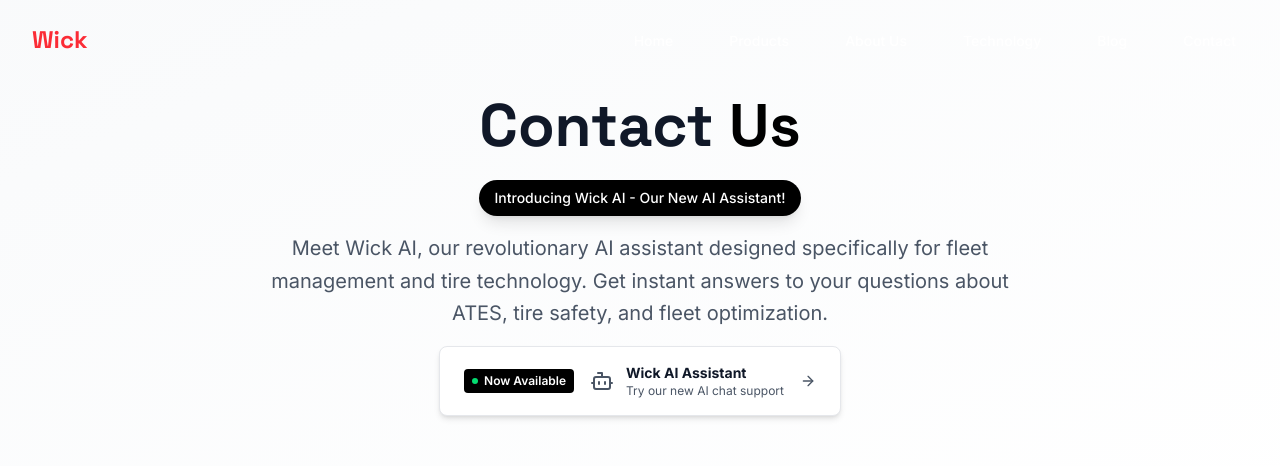
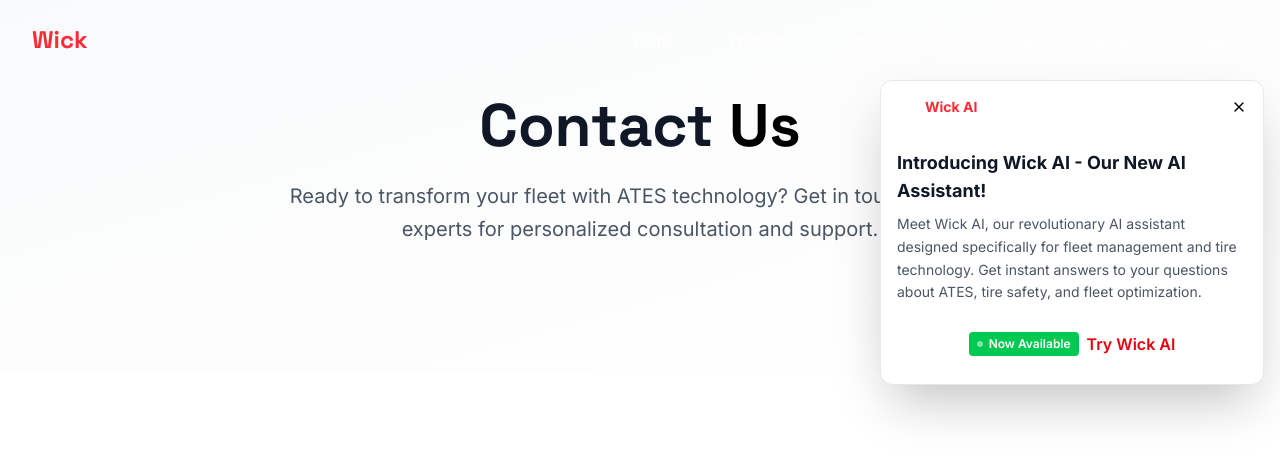
Before and after one commit to MalyajNailwal/Wick, a Next.js app: page /contact in a window 1280 px wide. Shown: the top 466 px of the page. Built offline with nearby package versions, Linux system fonts and the light colour scheme; grey boxes are pictures that could not be loaded.

Commit message:
Complete Wick AI notification improvements: cleaner design, red branding, and better visibility

```diff
--- a/src/app/contact/page.tsx
+++ b/src/app/contact/page.tsx
@@ -1,14 +1,33 @@
 'use client';
 
-import { motion } from 'framer-motion';
-import { Mail, Phone, MapPin, Clock, Send, Sparkles, Bot, ArrowRight } from 'lucide-react';
+import { motion, AnimatePresence } from 'framer-motion';
+import { Mail, Phone, MapPin, Clock, Send, Sparkles, Bot, ArrowRight, X } from 'lucide-react';
 import { useInView } from 'react-intersection-observer';
+import { useState, useEffect } from 'react';
 import Navigation from '@/components/layout/Navigation';
 import WickAI from '@/components/ui/WickAI';
 
 const ContactPage = () => {
   const [heroRef, heroInView] = useInView({ threshold: 0.3 });
   const [formRef, formInView] = useInView({ threshold: 0.2 });
+  const [showNotification, setShowNotification] = useState(false);
+  const [notificationDismissed, setNotificationDismissed] = useState(false);
+
+  // Show notification after 3 seconds
+  useEffect(() => {
+    if (notificationDismissed) return;
+
+    const timer = setTimeout(() => {
+      setShowNotification(true);
+    }, 3000);
+
+    return () => clearTimeout(timer);
+  }, [notificationDismissed]);
+
+  const dismissNotification = () => {
+    setShowNotification(false);
+    setNotificationDismissed(true);
+  };
 
   const contactInfo = [
     {
@@ -41,6 +60,73 @@
     <main className="relative">
       <Navigation />
 
+      {/* Wick AI Notification */}
+      <AnimatePresence>
+        {showNotification && (
+          <motion.div
+            initial={{ x: '100%', opacity: 0 }}
+            animate={{ x: 0, opacity: 1 }}
+            exit={{ x: '100%', opacity: 0 }}
+            transition={{
+              type: "spring",
+              stiffness: 300,
+              damping: 30,
+              duration: 0.5
+            }}
+            className="fixed top-20 right-4 z-50 max-w-sm"
+          >
+            <div className="bg-white text-gray-900 rounded-xl shadow-2xl border border-gray-200 overflow-hidden max-w-md">
+              {/* Header */}
+              <div className="flex items-center justify-between p-4 bg-gradient-to-r from-primary-500 to-primary-600 text-white">
+                <div className="flex items-center space-x-2">
+                  <Bot className="w-5 h-5" />
+                  <span className="font-bold text-sm text-red-500">Wick AI</span>
+                </div>
+                <button
+                  onClick={dismissNotification}
+                  className="text-black hover:text-gray-700 transition-colors"
+                >
+                  <X className="w-4 h-4" />
+                </button>
+              </div>
+
+              {/* Content */}
+              <div className="p-4">
+                <h3 className="font-bold text-lg mb-2 text-gray-900">
+                  Introducing Wick AI - Our New AI Assistant!
+                </h3>
+                <p className="text-sm text-gray-600 mb-4 leading-relaxed">
+                  Meet Wick AI, our revolutionary AI assistant designed specifically for fleet management and tire technology. Get instant answers to your questions about ATES, tire safety, and fleet optimization.
+                </p>
+
+                {/* Action Button */}
+                <motion.button
+                  whileHover={{ scale: 1.02 }}
+                  whileTap={{ scale: 0.98 }}
+                  onClick={() => {
+                    dismissNotification();
+                    // Trigger Wick AI chat
+                    const chatButton = document.querySelector('[data-wick-ai-toggle]') as HTMLButtonElement;
+                    if (chatButton) {
+                      chatButton.click();
+                    }
+                  }}
+                  className="w-full bg-gradient-to-r from-primary-500 to-primary-600 text-white font-semibold py-3 px-4 rounded-lg hover:shadow-lg transition-all duration-200 flex items-center justify-center space-x-2"
+                >
+                  <div className="flex items-center space-x-2">
+                    <div className="inline-flex items-center px-2 py-1 bg-green-500 text-white rounded text-xs font-semibold">
+                      <div className="w-1.5 h-1.5 bg-white rounded-full mr-1.5 animate-pulse"></div>
+                      Now Available
+                    </div>
+                  </div>
+                  <span className="text-red-600">Try Wick AI</span>
+                </motion.button>
+              </div>
+            </div>
+          </motion.div>
+        )}
+      </AnimatePresence>
+
       {/* Hero Section */}
       <section ref={heroRef} className="pt-24 pb-16 bg-gradient-to-br from-gray-50 to-white">
         <div className="max-w-7xl mx-auto px-4 sm:px-6 lg:px-8">
@@ -59,78 +145,15 @@
               Contact{' '}<span className="text-black font-bold">Us</span>
             </motion.h1>
 
-            <motion.div
+            <motion.p
               initial={{ opacity: 0, y: 20 }}
               animate={heroInView ? { opacity: 1, y: 0 } : { opacity: 0, y: 20 }}
               transition={{ duration: 0.6, delay: 0.4 }}
-              className="text-xl text-gray-600 max-w-3xl mx-auto leading-relaxed space-y-4"
+              className="text-xl text-gray-600 max-w-3xl mx-auto leading-relaxed"
             >
-              <motion.div
-                initial={{ opacity: 0, scale: 0.9 }}
-                animate={heroInView ? { opacity: 1, scale: 1 } : { opacity: 0, scale: 0.9 }}
-                transition={{ duration: 0.6, delay: 0.6 }}
-                className="inline-flex items-center px-4 py-2 bg-black text-white rounded-full text-sm font-medium shadow-lg"
-              >
-                Introducing Wick AI - Our New AI Assistant!
-              </motion.div>
-
-              <p>
-                Meet Wick AI, our revolutionary AI assistant designed specifically for fleet management and tire technology.
-                Get instant answers to your questions about ATES, tire safety, and fleet optimization.
-              </p>
-
-              <motion.div
-                initial={{ opacity: 0, y: 10 }}
-                animate={heroInView ? { opacity: 1, y: 0 } : { opacity: 0, y: 10 }}
-                transition={{ duration: 0.6, delay: 0.8 }}
-                className="inline-flex items-center justify-center"
-              >
-                <motion.button
-                  whileHover={{ scale: 1.02 }}
-                  whileTap={{ scale: 0.98 }}
-                  onClick={() => {
-                    // Find the WickAI component and trigger its open state
-                    const chatButton = document.querySelector('[data-wick-ai-toggle]') as HTMLButtonElement;
-                    if (chatButton) {
-                      chatButton.click();
-                    }
-                  }}
-                  className="bg-white border border-gray-200 rounded-lg px-6 py-4 shadow-md hover:shadow-lg hover:border-primary-300 transition-all duration-200 max-w-md cursor-pointer"
-                >
-                  <div className="flex items-center space-x-4">
-                    {/* Professional badge */}
-                    <div className="flex items-center space-x-2">
-                      <div className="inline-flex items-center px-2 py-1 bg-black text-white rounded text-xs font-semibold">
-                        <div className="w-1.5 h-1.5 bg-green-400 rounded-full mr-1.5 animate-pulse"></div>
-                        Now Available
-                      </div>
-                    </div>
-
-                    {/* Bot icon and text */}
-                    <div className="flex items-center space-x-3">
-                      <Bot className="w-6 h-6 text-primary-600" />
-                      <div className="text-left">
-                        <h3 className="text-sm font-bold text-gray-900">
-                          Wick AI Assistant
-                        </h3>
-                        <p className="text-xs text-gray-600">
-                          Try our new AI chat support
-                        </p>
-                      </div>
-                    </div>
-
-                    {/* Arrow indicator */}
-                    <motion.div
-                      animate={{ x: [0, 2, 0] }}
-                      transition={{ duration: 1.5, repeat: Infinity, ease: "easeInOut" }}
-                      className="text-primary-600"
-                    >
-                      <ArrowRight className="w-4 h-4" />
-                    </motion.div>
-                  </div>
-                </motion.button>
-              </motion.div>
-            </motion.div>
+              Ready to transform your fleet with ATES technology? Get in touch with our experts
+              for personalized consultation and support.
+            </motion.p>
           </motion.div>
 
         </div>
```
